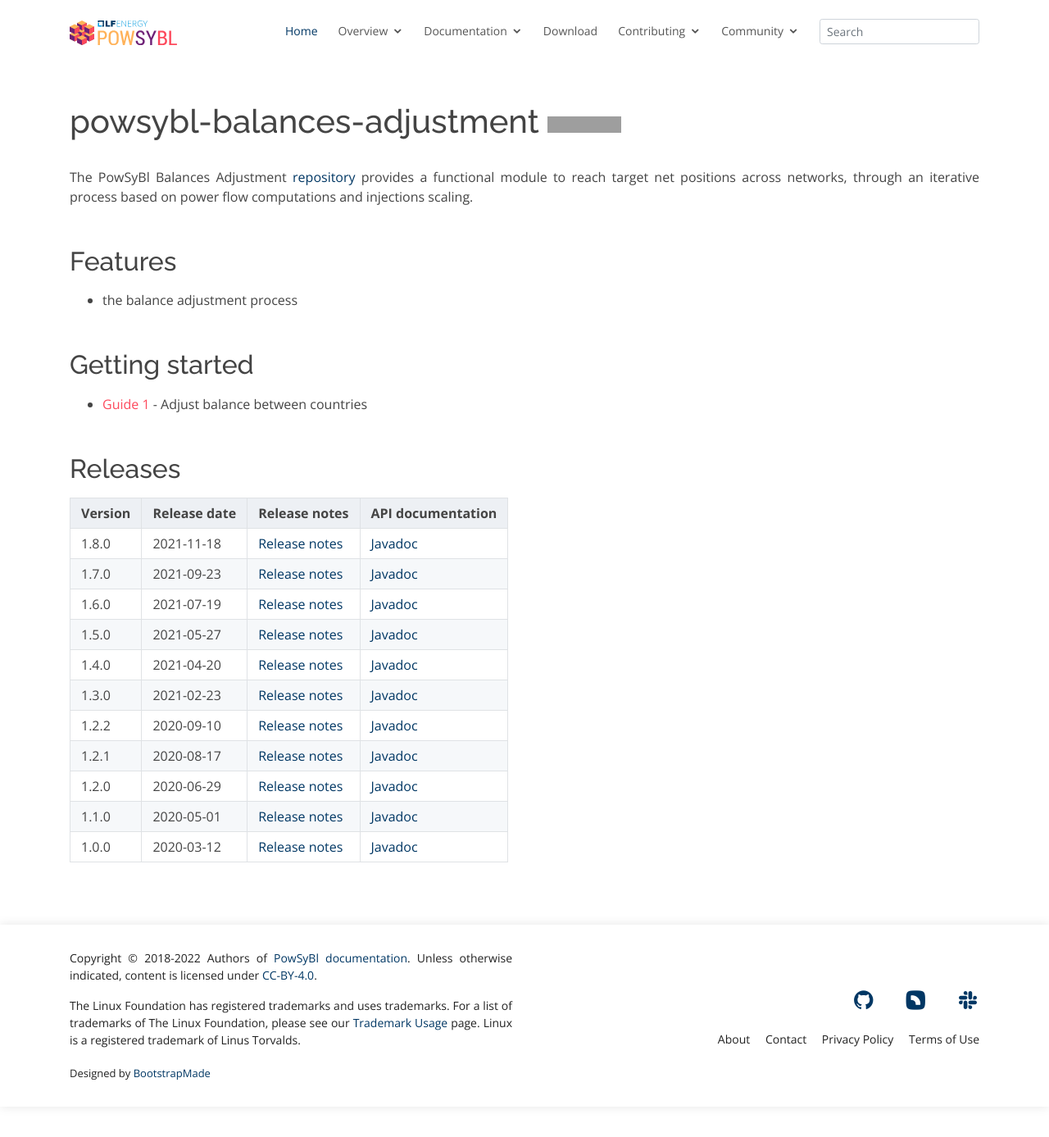
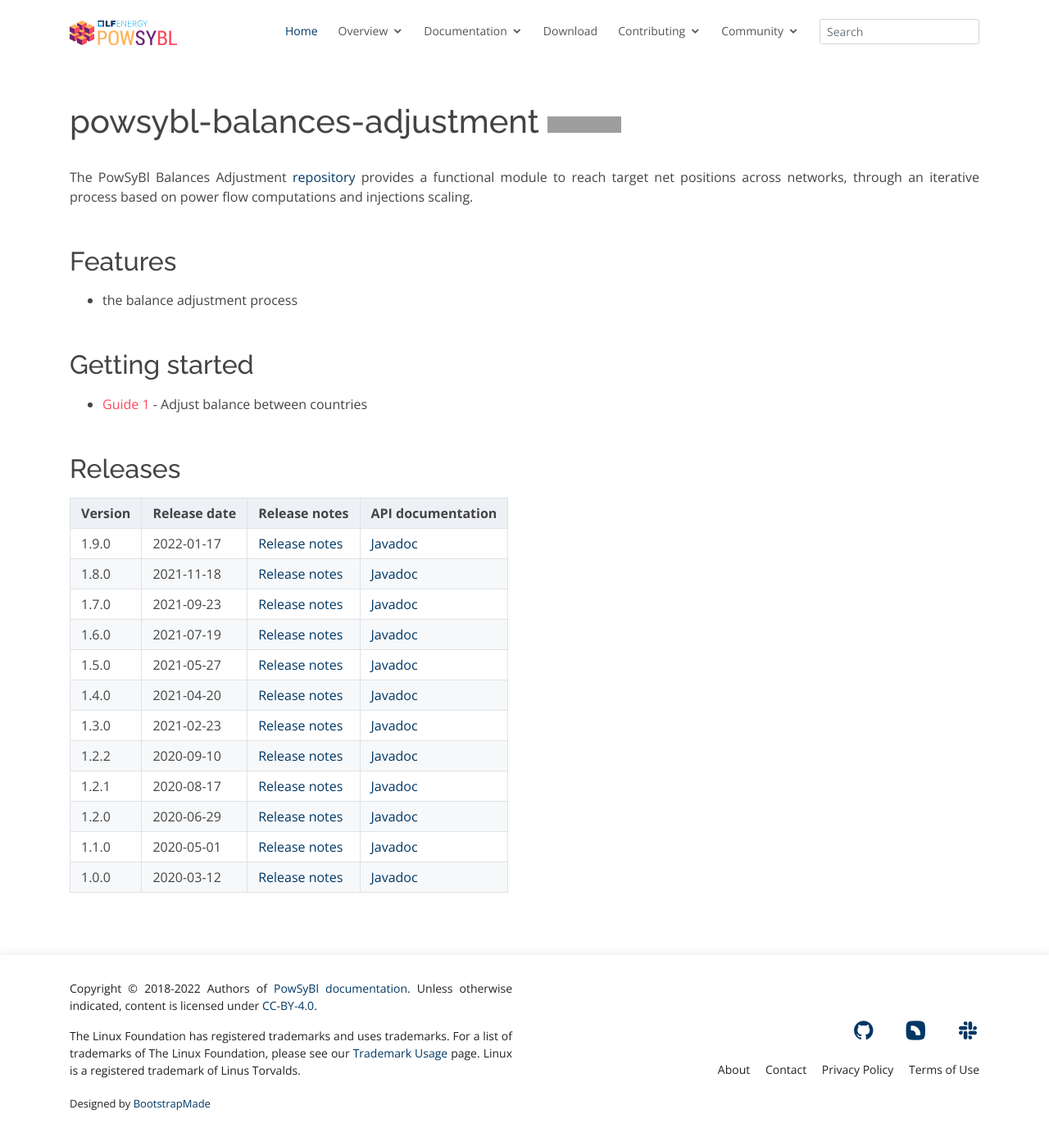
Before and after one commit to powsybl/powsybl.github.io, a Jekyll site: the page built from pages/documentation/developer/repositories/powsybl-balances-adjustment.md, in a window 1280 px wide and 1387 px high. Shown: the whole window at 82% size. Built offline with Jekyll 4.4.1, drawn with Linux system fonts in a browser that asks for light colours; our own code applies the rules of GitHub Pages for plain Markdown files; grey boxes are pictures that could not be loaded.

Commit message:
Update balances-adjustment
Signed-off-by: Florian Dupuy <florian.dupuy@rte-france.com>

```diff
--- a/pages/documentation/developer/repositories/powsybl-balances-adjustment.md
+++ b/pages/documentation/developer/repositories/powsybl-balances-adjustment.md
@@ -13,6 +13,7 @@
 
 | Version | Release date | Release notes | API documentation |
 | ------- | ------------ | ------------- | ----------------- |
+| 1.9.0 | 2022-01-17 | [Release notes](https://github.com/powsybl/powsybl-balances-adjustment/releases/tag/v1.9.0) | [Javadoc](https://javadoc.io/doc/com.powsybl/powsybl-balances-adjustment/1.9.0/index.html) |
 | 1.8.0 | 2021-11-18 | [Release notes](https://github.com/powsybl/powsybl-balances-adjustment/releases/tag/v1.8.0) | [Javadoc](https://javadoc.io/doc/com.powsybl/powsybl-balances-adjustment/1.8.0/index.html) |
 | 1.7.0 | 2021-09-23 | [Release notes](https://github.com/powsybl/powsybl-balances-adjustment/releases/tag/v1.7.0) | [Javadoc](https://javadoc.io/doc/com.powsybl/powsybl-balances-adjustment/1.7.0/index.html) |
 | 1.6.0 | 2021-07-19 | [Release notes](https://github.com/powsybl/powsybl-balances-adjustment/releases/tag/v1.6.0) | [Javadoc](https://javadoc.io/doc/com.powsybl/powsybl-balances-adjustment/1.6.0/index.html) |
```
